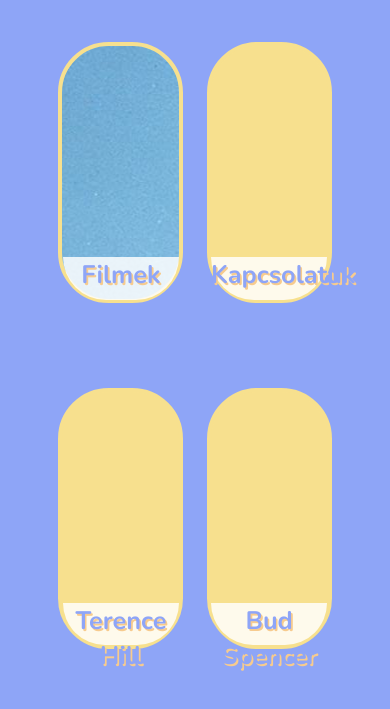
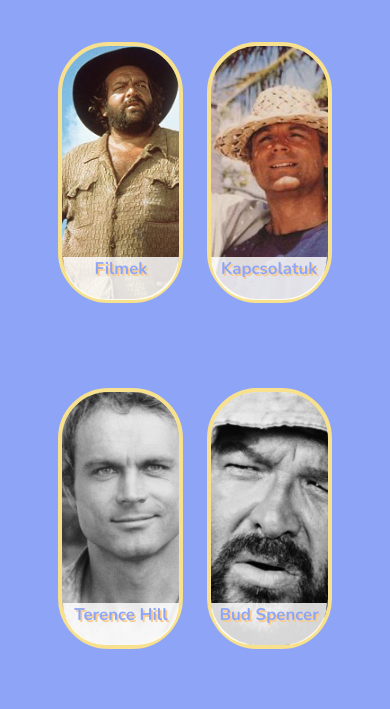
Before and after one commit to somloidavid/IKT-projekt, a plain HTML site: page index.html in a window 390 px wide. Shown: the part 135-844 px from the top of the page. Drawn offline with nearby package versions, Linux system fonts and the light colour scheme; a web font is replaced by a local one.

Commit message:
reszponzivitás

```diff
--- a/index.html
+++ b/index.html
@@ -25,20 +25,29 @@
 
     <div class="container">
 
+        <a href="index.html">
             <div class="menu" id="menu_1">
                 <p>Filmek</p>
             </div>
+        </a>
+
+        <a href="">
             <div class="menu" id="menu_2">
                 <p>Kapcsolatuk</p>
             </div>
+        </a>
 
+        <a href="">
             <div class="menu" id="menu_3">
                 <p>Terence Hill</p>
             </div>
+        </a>
 
+        <a href="">
             <div class="menu" id="menu_4">
                 <p>Bud Spencer</p>
             </div>
+        </a>
 
     </div>
 
--- a/style.css
+++ b/style.css
@@ -45,10 +45,8 @@ body{
     background-color: #f7e08e;
     width: 30vw;
     height: 30vh;
-    margin: 5vh auto;
     border-radius: 6vh;
     border: 0.5vh #f7e08e solid;
-
 }
 
 .menu>p{
@@ -67,9 +65,75 @@ body{
 
 #menu_1{
     background-image: url(img/They\ Call\ Me\ Trinity.jpg);
-    background-position: -15vw 0vh;
+    background-size: cover;
+}
+
+#menu_2{
+    background-image: url(img/ff83c3b490ad87475a858467d1c2fbfa.jpg);
+    background-size: cover;
+}
+
+#menu_3{
+    background-image: url(img/terencehill_bw.jpg);
+    background-size: cover;
+}
+
+#menu_4{
+    background-image: url(img/budspencer_bw.jpg);
+    background-size: cover;
 }
 
 a{
     text-decoration: none;
+    margin: 5vh auto;
 }
+
+@media only screen and (max-width: 660px) {
+    #menu_1{
+        background-position: -22vw;
+    }
+
+    #menu_2{
+        background-position: -50vw;
+    }
+
+    #menu_3{
+        background-position: -37vw;
+    }
+
+    #menu_4{
+        background-position: -35vw;
+    }
+
+    .menu>p{
+        font-size: 2.5vh;
+    }
+
+}
+
+@media only screen and (max-width: 555px) {
+
+    .header>h1{
+        font-size: 4vh;
+    }
+
+    #menu_1{
+        background-position: -27vw;
+    }
+
+    #menu_2{
+        background-position: -63vw;
+    }
+
+    #menu_3{
+        background-position: -46vw;
+    }
+
+    #menu_4{
+        background-position: -45vw;
+    }
+
+    .menu>p{
+        font-size: 2vh;
+    }
+}
```
Also changed, not shown: img/04-1-1024x617.jpg (added), img/Bud_Spencer_1973.jpg (added), img/budspencer_bw.jpg (added), img/ff83c3b490ad87475a858467d1c2fbfa.jpg (added), img/t_hill.jpeg (added), img/terencehill_bw.jpg (added). Lines whose indentation alone changed are shown as unchanged.
